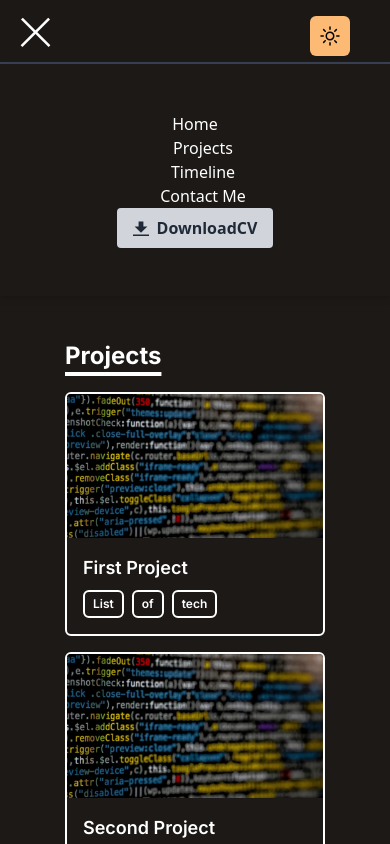
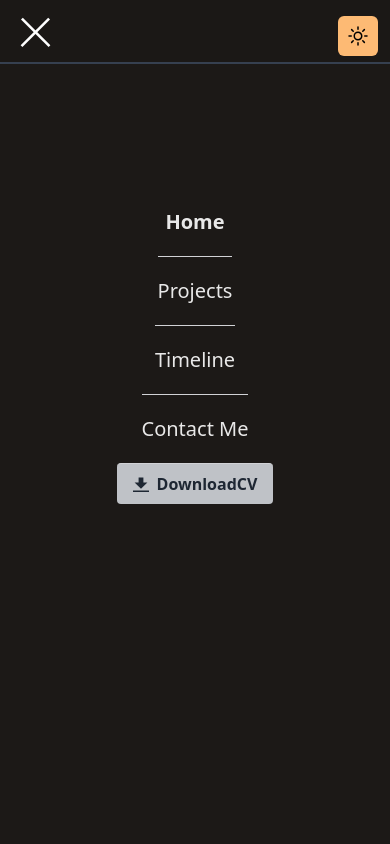
Before and after one commit to SiddharthM05/Portfolio-Website, a React (Vite) app: page / in a window 390 px wide. Both pictures are taken after a click on the button 16 px from the left and 19 px from the top of the page. Shown: the top 844 px of the page. Built offline with nearby package versions, Linux system fonts and the light colour scheme.

Commit message:
Fixed scroll and UI | Mobile NavBar

```diff
--- a/src/components/NavBar.jsx
+++ b/src/components/NavBar.jsx
@@ -5,18 +5,18 @@ import { download } from "../data/svg";
 function Navbar({ projectsRef, timelineRef, contactRef }) {
   const [isMenuOpen, SetIsMenuOpen] = useState(null);
   const navBarRef = useRef(null);
-  const scrollToRef = (ref) => {
+  const scrollToRef = (ref,height) => {
     window.scrollTo({
-      top: ref.current.offsetTop - navBarRef.current.offsetHeight,
+      top: ref.current.offsetTop - navBarRef.current.offsetHeight-height,
       behavior: "smooth",
     });
   };
   return (
     <div>
-      <DarkModeToggle position="z-30 fixed"></DarkModeToggle>
+
       <nav className=" z-20 hidden md:block fixed w-full bg-stone-900 border-b-2  border-gray-700  bg-opacity-95">
         <div ref={navBarRef} className="max-w-7xl mx-auto px-4 sm:px-6 lg:px-8">
-
+        <DarkModeToggle position="z-30 fixed"></DarkModeToggle>
           <div className="flex justify-between h-16">
             <div className="flex items-center">
               <button
@@ -26,19 +26,19 @@ function Navbar({ projectsRef, timelineRef, contactRef }) {
                 Home
               </button>
               <button
-                onClick={() => scrollToRef(projectsRef)}
+                onClick={() => scrollToRef(projectsRef,0)}
                 className="ml-4 text-white font-medium"
               >
                 Projects
               </button>
               <button
-                onClick={() => scrollToRef(timelineRef)}
+                onClick={() => scrollToRef(timelineRef,0)}
                 className="ml-4 text-white font-medium"
               >
                 Timeline
               </button>
               <button
-                onClick={() => scrollToRef(contactRef)}
+                onClick={() => scrollToRef(contactRef,0)}
                 className="ml-4 text-white font-medium"
               >
                 Contact Me
@@ -53,6 +53,7 @@ function Navbar({ projectsRef, timelineRef, contactRef }) {
         </div>
       </nav>
       <nav className=" md:hidden z-20 flex fixed w-full h-16  bg-stone-900 border-b-2  border-gray-700  bg-opacity-95 dark:bg-opacity-95">
+      <DarkModeToggle position="z-30 fixed right-3"></DarkModeToggle>
         <button
           className={`${
             isMenuOpen && "open"
@@ -71,48 +72,47 @@ function Navbar({ projectsRef, timelineRef, contactRef }) {
           <div
             className={`${
               isMenuOpen ? "flex" : "hidden"
-            }  absolute  flex-col items-center   py-12 mt-16 space-y-6 font-bold bg-stone-900 w-full left-0 right-0 self-center drop-shadow-md`}
+            }  absolute  h-screen flex-col items-center   py-12 mt-16 space-y-6 font-bold bg-stone-900 w-full left-0 right-0 self-center drop-shadow-md`}
 
           >
-            <div className="flex flex-col items-center">
+            <div className=" flex flex-col items-center self-end px-6 py-1 pt-24 pb-4 divide-y w-screen opacity-90 bg-background">
               <button
                 onClick={() => {
                   window.scrollTo({ top: 0, behavior: "smooth" });
                   SetIsMenuOpen(false);
                 }}
-                className="text-white font-medium"
+                className="text-white pb-5  pfont-medium  text-xl "
               >
                 Home
               </button>
               <button
                 onClick={() => {
-                  scrollToRef(projectsRef);
+                  scrollToRef(projectsRef,50);
                   SetIsMenuOpen(false);
                 }}
-                className="ml-4 text-white font-medium"
+                className=" text-white py-5 font-medium text-xl "
               >
                 Projects
               </button>
               <button
                 onClick={() => {
-                  scrollToRef(timelineRef);
+                  scrollToRef(timelineRef,50);
                   SetIsMenuOpen(false);
                 }}
-                className="ml-4 text-white font-medium"
+                className="text-white py-5 font-medium text-xl "
               >
                 Timeline
               </button>
               <button
                 onClick={() => {
-                  scrollToRef(contactRef);
+                  scrollToRef(contactRef,50);
                   SetIsMenuOpen(false);
                 }}
-                className="ml-4 text-white font-medium"
+                className=" text-white py-5 font-medium  text-xl "
               >
                 Contact Me
               </button>
-
-              <button className="p-2 z-10 right-24 top-4 bg-gray-300 hover:bg-gray-400 text-gray-800 font-bold py-2 px-4 rounded inline-flex items-center">
+              <button className=" p-2 bg-gray-300 hover:bg-gray-400 text-gray-800 font-bold py-2 px-4 rounded inline-flex items-center">
                 {download}
                 DownloadCV
               </button>
```
